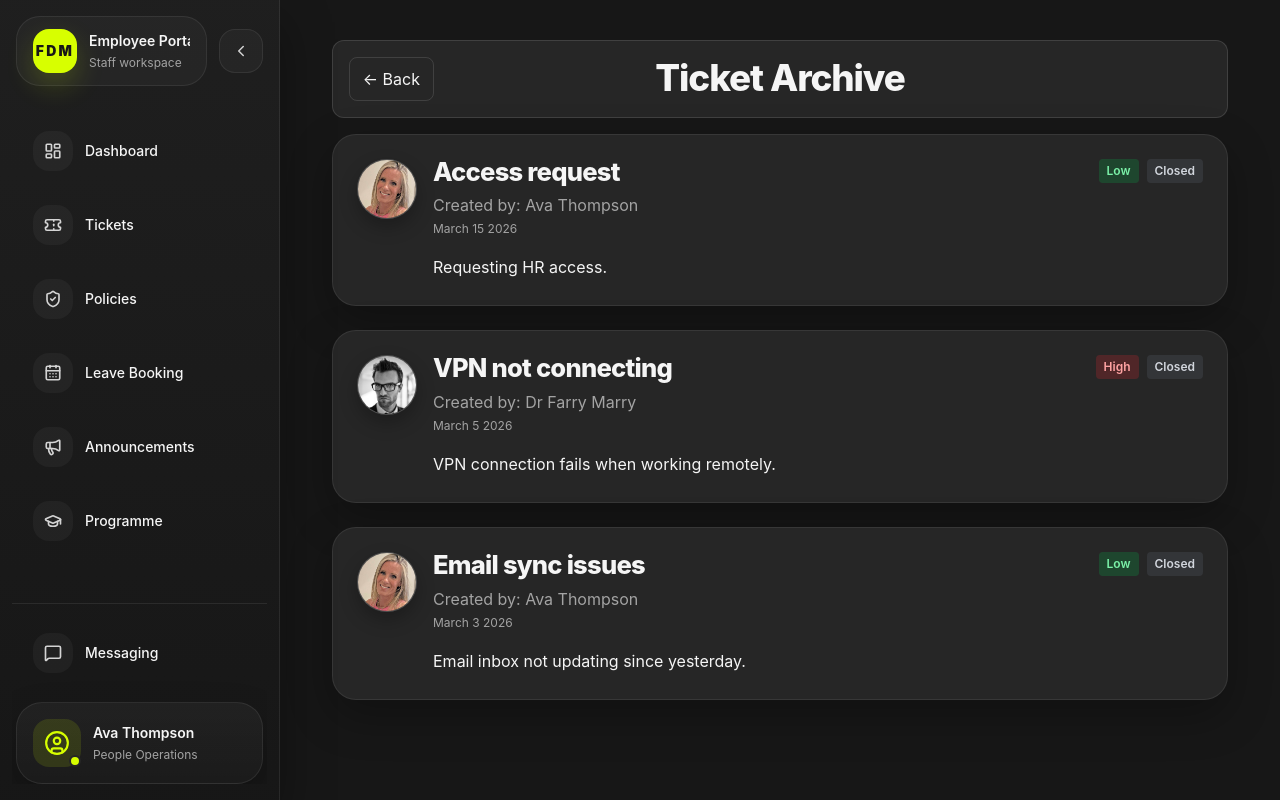
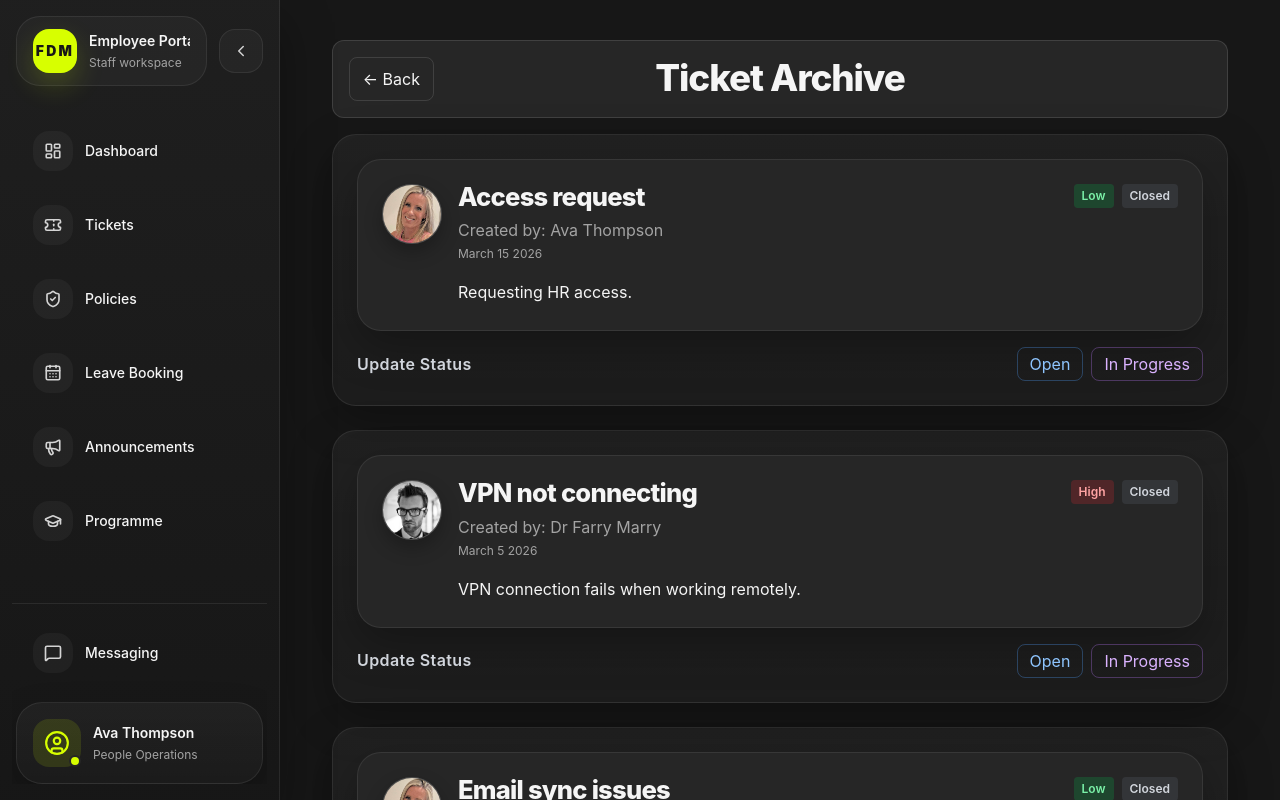
Before and after one commit to FowzanRaja/employee-portal, a React (Vite) app in the folder frontend/: page /it/1 in a window 1280 px wide. Shown: the top 800 px of the page. Built offline with nearby package versions, Linux system fonts and the light colour scheme.

Commit message:
Added buttons to change ticket status. Slight change to the ticket/announcements cards to add hover effects and border

```diff
--- a/frontend/src/index.css
+++ b/frontend/src/index.css
@@ -766,6 +766,14 @@ p {
   display: flex;
   align-items: flex-start;
   gap: 1rem;
+  transition: transform 0.25s ease, box-shadow 0.25s ease, border-color 0.25s ease;
+}
+
+.announcement-card:hover {
+  transform: translateY(-3px);
+  box-shadow:
+    inset 0 0 0 1px var(--fdm-lime-soft),
+    0 20px 50px rgba(0, 0, 0, 0.35);
 }
 
 .announcement-avatar {
--- a/frontend/src/pages/ITViewPage.jsx
+++ b/frontend/src/pages/ITViewPage.jsx
@@ -92,12 +92,22 @@ export default function ITViewPage() {
         </h1>
       </header>
 
-      {/* TICKETS */}
 <div className="fdm-stack">
   {filteredTickets.map((t) => (
+
+      <div
+        key={t.id}
+        className="
+          fdm-card-soft
+          transition-all duration-200
+          hover:-translate-y-1
+          hover:ring-1 hover:ring-[var(--fdm-lime-soft)]
+          cursor-pointer
+        "
+      >
+
+      {/* Ticket display */}
       <TicketCard
-            key={t.id}
-            id={t.id}
         title={t.title}
         name={t.name}
         profilePic={t.profilePic}
@@ -105,11 +115,55 @@ export default function ITViewPage() {
         status={t.status}
         date={t.date}
         content={t.content}
-            onStatusChange={handleStatusChange}
-            isAdmin={true}
       />
+
+      {/* ADMIN BUTTONS */}
+      <div className="mt-4 flex items-center justify-between">
+
+        <p className="text-base text-gray-300 font-semibold tracking-wide">
+          Update Status
+        </p>
+
+        <div className="flex gap-2">
+
+          {t.status !== 'Open' && (
+            <button
+              onClick={() => handleStatusChange(t.id, 'Open')}
+              className="px-3 py-1 text-sm rounded-lg border border-blue-400/30 text-blue-300
+                         hover:bg-blue-400/10 transition"
+            >
+              Open
+            </button>
+          )}
+
+          {t.status !== 'In Progress' && (
+            <button
+              onClick={() => handleStatusChange(t.id, 'In Progress')}
+              className="px-3 py-1 text-sm rounded-lg border border-purple-400/30 text-purple-300
+                         hover:bg-purple-400/10 transition"
+            >
+              In Progress
+            </button>
+          )}
+
+          {t.status !== 'Closed' && (
+            <button
+              onClick={() => handleStatusChange(t.id, 'Closed')}
+              className="px-3 py-1 text-sm rounded-lg border border-red-400/30 text-red-300
+                         hover:bg-red-400/10 transition"
+            >
+              Close
+            </button>
+          )}
+
+        </div>
+      </div>
+
+    </div>
+
   ))}
 </div>
+
     </section>
   )
 }
```
Lines whose indentation alone changed are shown as unchanged.
